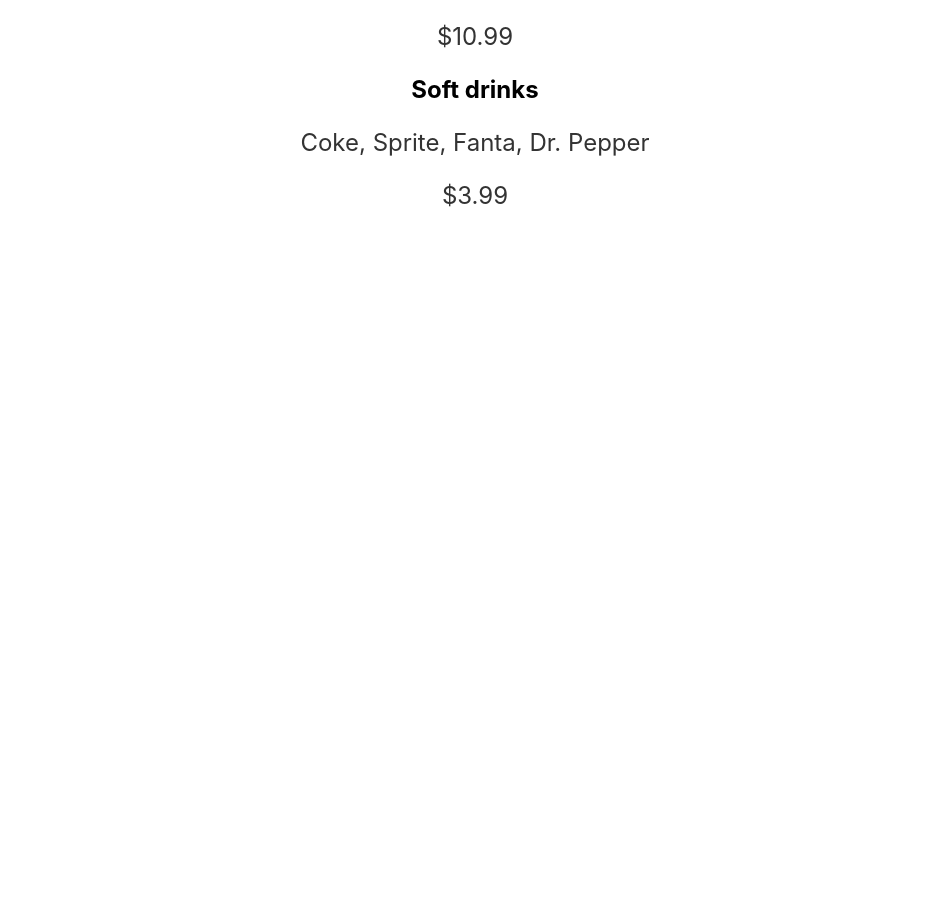
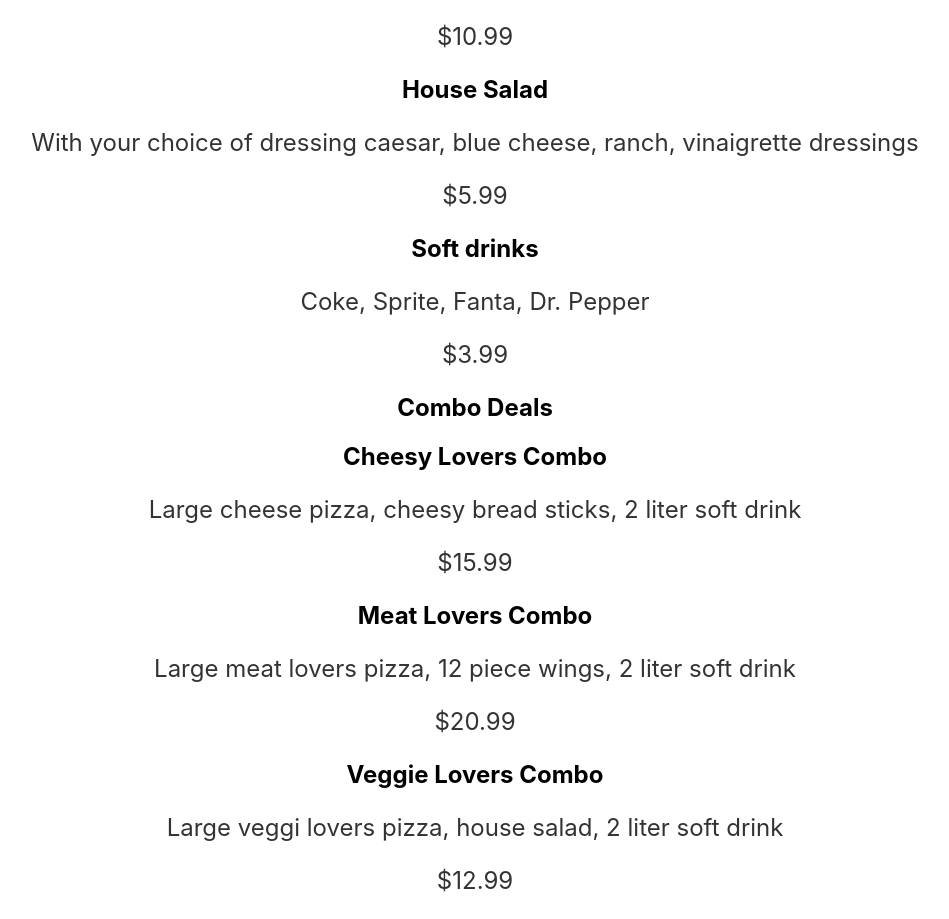
Before and after one commit to ChristopherDrake/Ordering, a React (Create React App) app in the folder order-system/: page /menu in a window 1280 px wide. Shown: the part 940-1859 px from the top of the page, without its empty margins (165-1114 px from the left). Before the commit the page ends 1174 px from the top, so only its background shows below. Built offline with nearby package versions, Linux system fonts and the light colour scheme.

Commit message:
Updating Menu

```diff
--- a/order-system/src/pages/Menu.css
+++ b/order-system/src/pages/Menu.css
@@ -31,6 +31,12 @@
     color: #333;
   }
 
+  h3 {
+    font-size: 2rem;
+    margin-bottom: 1rem;
+    color: #f13535;
+  }
+
   p {
     font-size: 1.5rem;
     margin-bottom: 0.5rem;
--- a/order-system/src/pages/Menu.js
+++ b/order-system/src/pages/Menu.js
@@ -30,11 +30,35 @@
         <p>$10.99</p>
       </div>
       <div className="menu-item">
+        <h2>House Salad</h2>
+        <p>With your choice of dressing caesar, blue cheese, ranch, vinaigrette dressings</p>
+        <p>$5.99</p>
+      </div>
+      <div className="menu-item">
         <h2>Soft drinks</h2>
         <p>Coke, Sprite, Fanta, Dr. Pepper</p>
         <p>$3.99</p>
       </div>
+      <div className="menu-item">
+        <h2>Combo Deals</h2>
+      </div>
+      <div className="menu-item">
+        <h2>Cheesy Lovers Combo</h2>
+        <p>Large cheese pizza, cheesy bread sticks, 2 liter soft drink</p>
+        <p>$15.99</p>
+      </div>
+      <div className="menu-item">
+        <h2>Meat Lovers Combo</h2>
+        <p>Large meat lovers pizza, 12 piece wings, 2 liter soft drink</p>
+        <p>$20.99</p>
+      </div>
+      <div className="menu-item">
+        <h2>Veggie Lovers Combo</h2>
+        <p>Large veggi lovers pizza, house salad, 2 liter soft drink</p>
+        <p>$12.99</p>
+      </div>
     </div>
+
   );
 };
 
```
